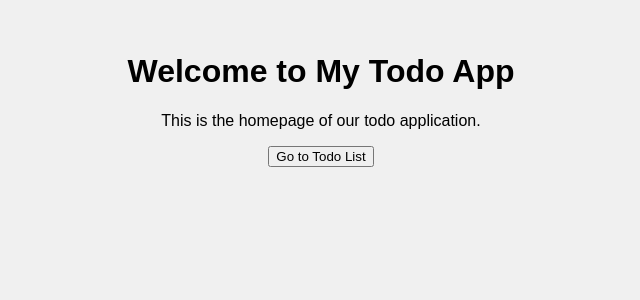
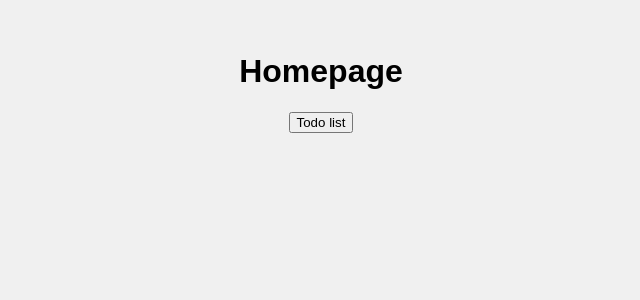
Before and after one commit to emjiZzz/todo_list_b1, a React (Vite) app: page / in a window 1280 px wide. Shown: the top 300 px of the page, without its empty margins (319-959 px from the left). Built offline with nearby package versions, Linux system fonts and the light colour scheme; the HTML template or start-up script is replaced by a standard one.

Commit message:
Update Top.tsx

```diff
--- a/src/components/Top.tsx
+++ b/src/components/Top.tsx
@@ -1,21 +1,25 @@
-// src/components/Top.tsx
-import React from "react";
-import { useNavigate } from "react-router-dom";
+import { useNavigate } from 'react-router-dom';
 
-const Top: React.FC = () => {
-  const navigate = useNavigate();
+
+const Top = () => {
+  const navigate = useNavigate(); // Get the navigation function
+
 
   const goToTodos = () => {
-    navigate("/todos");
+    // You can also change the destination depending on conditions
+    navigate('/todos');
   };
 
+
   return (
-    <div>
-      <h1>Welcome to My Todo App</h1>
-      <p>This is the homepage of our todo application.</p>
-      <button onClick={goToTodos}>Go to Todo List</button>
-    </div>
+    < div >
+      < h1 > Homepage </ h1 >
+      < button onClick={goToTodos} >
+        Todo list
+      </ button >
+    </ div >
   );
 };
 
+
 export default Top;
```
